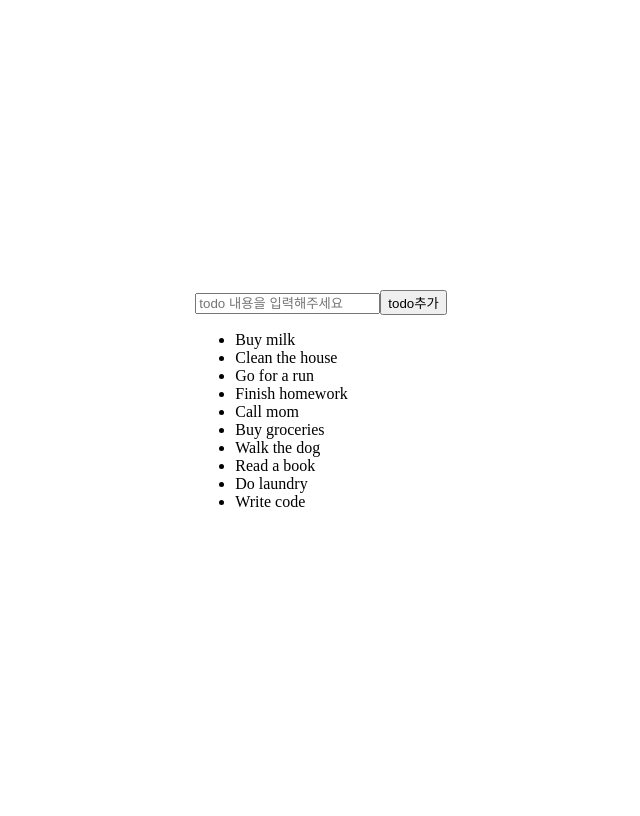
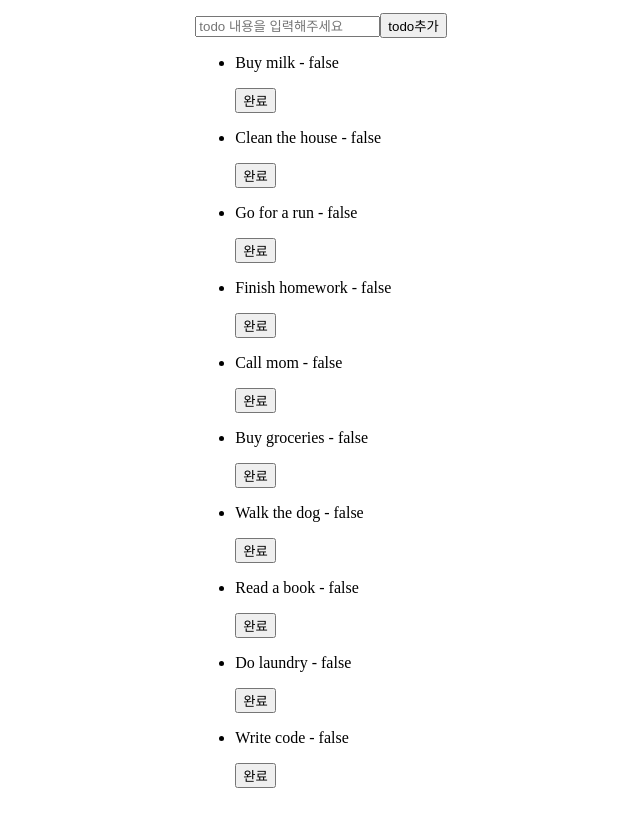
Before and after one commit to ekyeon715/react-basic-todo, a React (Vite) app: page / in a window 1280 px wide. Shown: the whole page, without its empty margins (319-959 px from the left). Built offline with nearby package versions, Linux system fonts and the light colour scheme.

Commit message:
feat: 투두리스트 완료상태 업데이트 추가

```diff
--- a/components/TodoList.jsx
+++ b/components/TodoList.jsx
@@ -1,16 +1,16 @@
 import { useState } from "react";
 
 const SAMPLE_TODOS = [
-  { id: 1, text: "Buy milk" },
-  { id: 2, text: "Clean the house" },
-  { id: 3, text: "Go for a run" },
-  { id: 4, text: "Finish homework" },
-  { id: 5, text: "Call mom" },
-  { id: 6, text: "Buy groceries" },
-  { id: 7, text: "Walk the dog" },
-  { id: 8, text: "Read a book" },
-  { id: 9, text: "Do laundry" },
-  { id: 10, text: "Write code" },
+  { id: 1, text: "Buy milk", completed: false },
+  { id: 2, text: "Clean the house", completed: false },
+  { id: 3, text: "Go for a run", completed: false },
+  { id: 4, text: "Finish homework", completed: false },
+  { id: 5, text: "Call mom", completed: false },
+  { id: 6, text: "Buy groceries", completed: false },
+  { id: 7, text: "Walk the dog", completed: false },
+  { id: 8, text: "Read a book", completed: false },
+  { id: 9, text: "Do laundry", completed: false },
+  { id: 10, text: "Write code", completed: false },
 ];
 
 const TodoList = () => {
@@ -24,12 +24,29 @@
       return;
     }
 
-    setTodos([{ id: crypto.randomUUID(), text: newTodo }, ...todos]);
+    setTodos([
+      { id: crypto.randomUUID(), text: newTodo, completed: false },
+      ...todos,
+    ]);
     setNewTodo("");
   };
 
   const handleInputChange = (event) => {
     setNewTodo(event.target.value);
+  };
+
+  const handleUpdate = (id) => {
+    const updateTodos = todos.map((todo) => {
+      if (todo.id === id) {
+        return {
+          ...todo,
+          completed: !todo.completed,
+        };
+      } else {
+        return todo;
+      }
+    });
+    setTodos(updateTodos);
   };
 
   return (
@@ -45,7 +62,12 @@
       </form>
       <ul>
         {todos.map((todo) => (
-          <li key={todo.id}>{todo.text}</li>
+          <li key={todo.id}>
+            <p>
+              {todo.text} - {String(todo.completed)}
+            </p>
+            <button onClick={() => handleUpdate(todo.id)}>완료</button>
+          </li>
         ))}
       </ul>
     </div>
```
